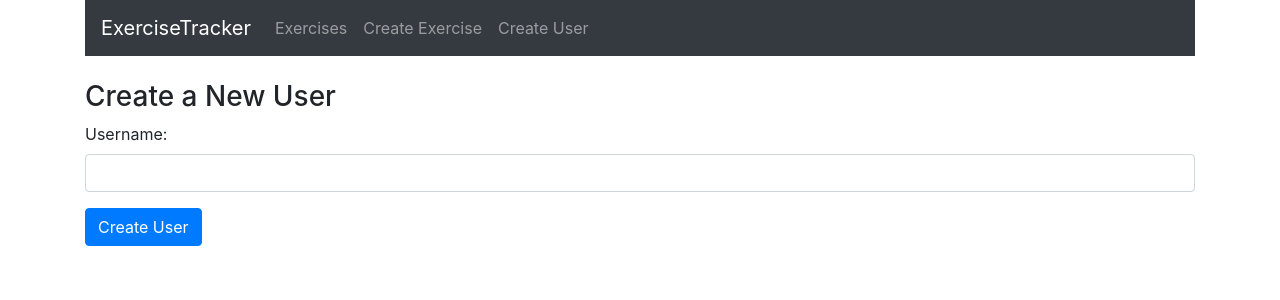
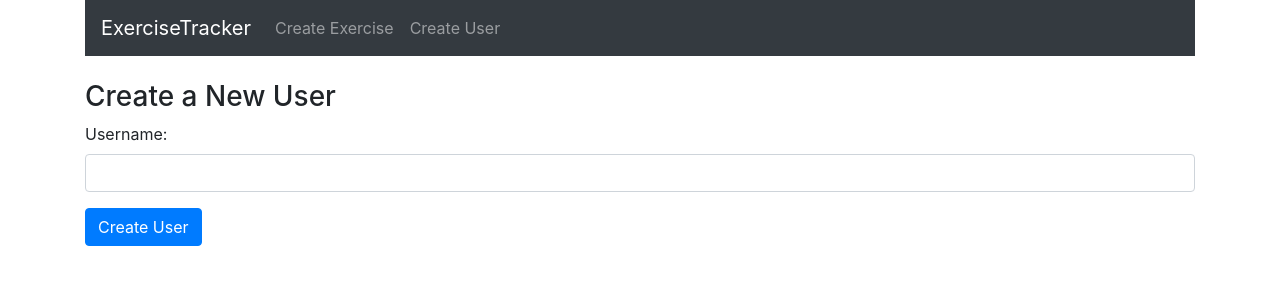
Before and after one commit to sarthakjain27/ExerciseTracker, a React (Create React App) app in the folder mern-exercise-tracker-client/: page /user in a window 1280 px wide. Shown: the top 300 px of the page. Built offline with nearby package versions, Linux system fonts and the light colour scheme.

Commit message:
Added the config file for react app where I have dedefined the base url for my server. so in case base url changes, just need to change the url in config file only

```diff
--- a/mern-exercise-tracker-client/package.json
+++ b/mern-exercise-tracker-client/package.json
@@ -5,6 +5,7 @@
   "dependencies": {
     "axios": "^0.19.0",
     "bootstrap": "^4.3.1",
+    "env-cmd": "^10.0.1",
     "react": "^16.10.2",
     "react-datepicker": "^2.9.6",
     "react-dom": "^16.10.2",
@@ -12,7 +13,7 @@
     "react-scripts": "3.2.0"
   },
   "scripts": {
-    "start": "react-scripts start",
+    "start": "env-cmd -f .env.development react-scripts start",
     "build": "react-scripts build",
     "test": "react-scripts test",
     "eject": "react-scripts eject"
--- a/mern-exercise-tracker-client/src/App.js
+++ b/mern-exercise-tracker-client/src/App.js
@@ -1,6 +1,6 @@
 import React from 'react';
 import 'bootstrap/dist/css/bootstrap.min.css';
-import {BrowserRouter as Router, Route} from 'react-router-dom';
+import {BrowserRouter as Router, Route,Switch,Redirect} from 'react-router-dom';
 
 import Navbar from './components/navbar.component'
 import ExerciseList from './components/exercise-list.component'
@@ -17,15 +17,19 @@ function App() {
   /*
   We are going to put a router element for each route in the application
   */
+  const NotFoundRedirect = () => <Redirect to='/' />
   return (
     <Router>
       <div className="container">
         <Navbar />
         <br/>
-        <Route path='/' exact component={ExerciseList}/>
-        <Route path='/edit/:id' exact component={EditExercise}/>
-        <Route path='/create' exact component={CreateExercise}/>
-        <Route path='/user' exact component={CreateUser}/>
+        <Switch>
+          <Route path='/' exact component={ExerciseList}/>
+          <Route path='/edit/:id' exact component={EditExercise}/>
+          <Route path='/create' exact component={CreateExercise}/>
+          <Route path='/user' exact component={CreateUser}/>
+          <Route component={NotFoundRedirect} />
+        </Switch>
       </div>
     </Router>
   );
--- /dev/null
+++ b/mern-exercise-tracker-client/src/components/config.js
@@ -0,0 +1,3 @@
+const server_base_url="http://localhost:5000/"
+
+export default server_base_url
--- a/mern-exercise-tracker-client/src/components/create-exercise.component.js
+++ b/mern-exercise-tracker-client/src/components/create-exercise.component.js
@@ -11,6 +11,8 @@ The below two datepicker class will help us in providing a calendar input for th
 */
 import DatePicker from 'react-datepicker';
 import 'react-datepicker/dist/react-datepicker.css'
+
+import server_base_url from './config'
 
 
 class CreateExercise extends React.Component{
@@ -27,7 +29,8 @@ class CreateExercise extends React.Component{
             description:'',
             duration:0,
             date:new Date(),
-            base:'https://exercisetrackingbackend.appspot.com/',
+            base:server_base_url,
+            //base:'https://exercisetrackingbackend.appspot.com/',
             users:[] //we are using an array of users corresponding to users in our MongoDB
             //this will help us in assigning an exercise to a user, which we are going to provide as a dropdown
             //of all present users in our db
--- a/mern-exercise-tracker-client/src/components/create-user.component.js
+++ b/mern-exercise-tracker-client/src/components/create-user.component.js
@@ -2,6 +2,7 @@ import React from 'react';
 
 //to send http requests from frontend to backend api via axios
 import axios from 'axios'
+import server_base_url from './config'
 
 class CreateUser extends React.Component{
 
@@ -10,7 +11,7 @@ class CreateUser extends React.Component{
         super(props);
         this.state={
             username:'',
-            base:'https://exercisetrackingbackend.appspot.com/'
+            base:server_base_url,
         }
         this.onChangeUsername=this.onChangeUsername.bind(this);
         this.onSubmit=this.onSubmit.bind(this);
--- a/mern-exercise-tracker-client/src/components/edit-exercise.component.js
+++ b/mern-exercise-tracker-client/src/components/edit-exercise.component.js
@@ -11,6 +11,7 @@ The below two datepicker class will help us in providing a calendar input for th
 */
 import DatePicker from 'react-datepicker';
 import 'react-datepicker/dist/react-datepicker.css'
+import server_base_url from './config'
 
 
 class EditExercise extends React.Component{
@@ -27,7 +28,7 @@ class EditExercise extends React.Component{
             description:'',
             duration:0,
             date:new Date(),
-            base:'https://exercisetrackingbackend.appspot.com/',
+            base:server_base_url,
             users:[] //we are using an array of users corresponding to users in our MongoDB
             //this will help us in assigning an exercise to a user, which we are going to provide as a dropdown
             //of all present users in our db
--- a/mern-exercise-tracker-client/src/components/exercise-list.component.js
+++ b/mern-exercise-tracker-client/src/components/exercise-list.component.js
@@ -1,6 +1,7 @@
 import React from 'react';
 import axios from 'axios';
 import Exercise from './Exercise'
+import server_base_url from './config'
 
 
 class ExerciseList extends React.Component{
@@ -8,7 +9,7 @@ class ExerciseList extends React.Component{
         super(props);
         console.log('const')
         this.state={
-            base:'https://exercisetrackingbackend.appspot.com/',
+            base:server_base_url,
             exercises:[]
         }
         this.deleteExercise=this.deleteExercise.bind(this);
--- a/mern-exercise-tracker-client/src/components/navbar.component.js
+++ b/mern-exercise-tracker-client/src/components/navbar.component.js
@@ -10,9 +10,6 @@ class Navbar extends React.Component{
                 <Link to="/" className="navbar-brand">ExerciseTracker</Link>
                 <div className="collapse navbar-collapse">
                     <ul className="navbar-nav mr-auto">
-                        <li className="navbar-item">
-                            <Link to="/" className="nav-link">Exercises</Link>
-                        </li>
                         <li className="navbar-item">
                             <Link to="/create" className="nav-link">Create Exercise</Link>
                         </li>
```
Also changed, not shown: 1 other file (tests, documents, lock files or other folders).
